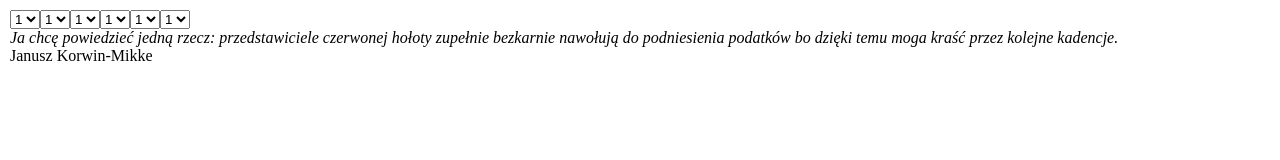
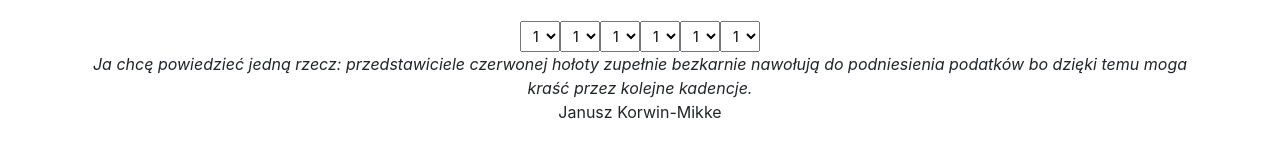
Before and after one commit to marcin-napolski/korwin, a plain HTML site: page index.html in a window 1280 px wide. Drawn offline with nearby package versions, Linux system fonts and the light colour scheme.

Commit message:
addig bootstrap for better look - using classes container and custom-select

```diff
--- a/index.html
+++ b/index.html
@@ -2,16 +2,20 @@
     <head>
         <link rel="stylesheet" href="index.css">
         <script src="https://cdn.jsdelivr.net/npm/vue/dist/vue.js"></script>
+    	<link rel="stylesheet" href="https://maxcdn.bootstrapcdn.com/bootstrap/4.3.1/css/bootstrap.min.css">
+        <script src="https://ajax.googleapis.com/ajax/libs/jquery/3.4.1/jquery.min.js"></script>
+        <script src="https://cdnjs.cloudflare.com/ajax/libs/popper.js/1.14.7/umd/popper.min.js"></script>
+        <script src="https://maxcdn.bootstrapcdn.com/bootstrap/4.3.1/js/bootstrap.min.js"></script>
     </head>
     <body>
 
-        <div id="app">
+        <div id="app" align="center" class="container mt-3">
             <!--
                 drop-down list for every JSON in parts array
                 it's binded to the value property
             -->
             <span v-for="part in parts">
-                <select v-model=part.value>
+                <select v-model=part.value class="custom-select-sm">
                     <option value="0">1</option>
                     <option value="1">2</option>
                     <option value="2">3</option>
```
